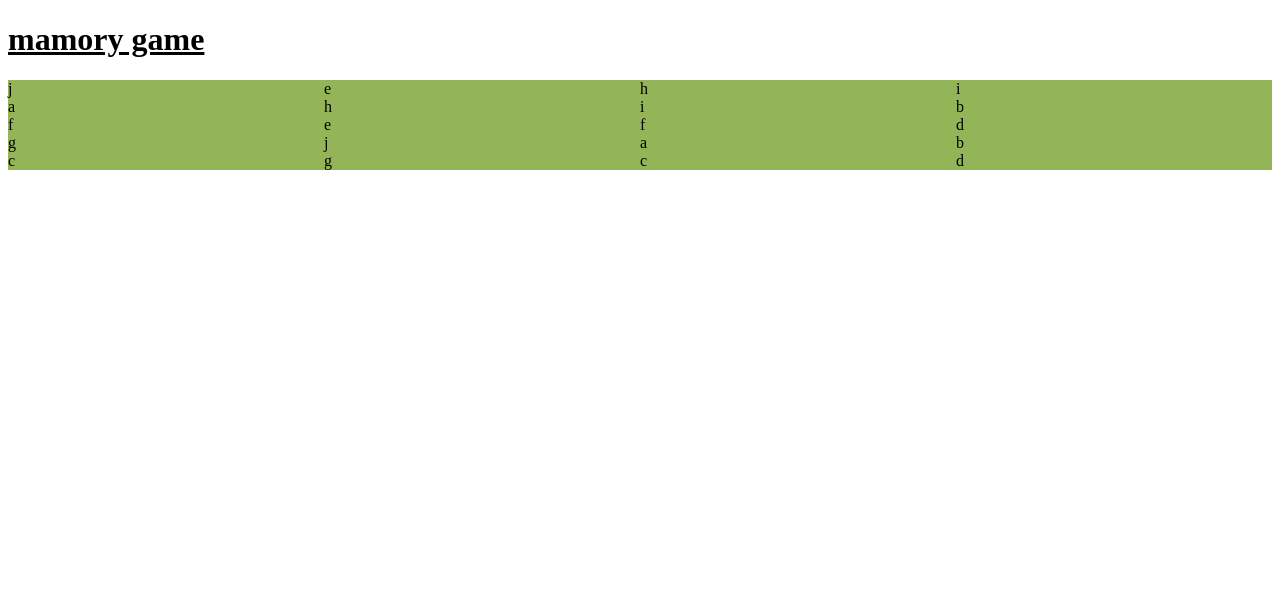
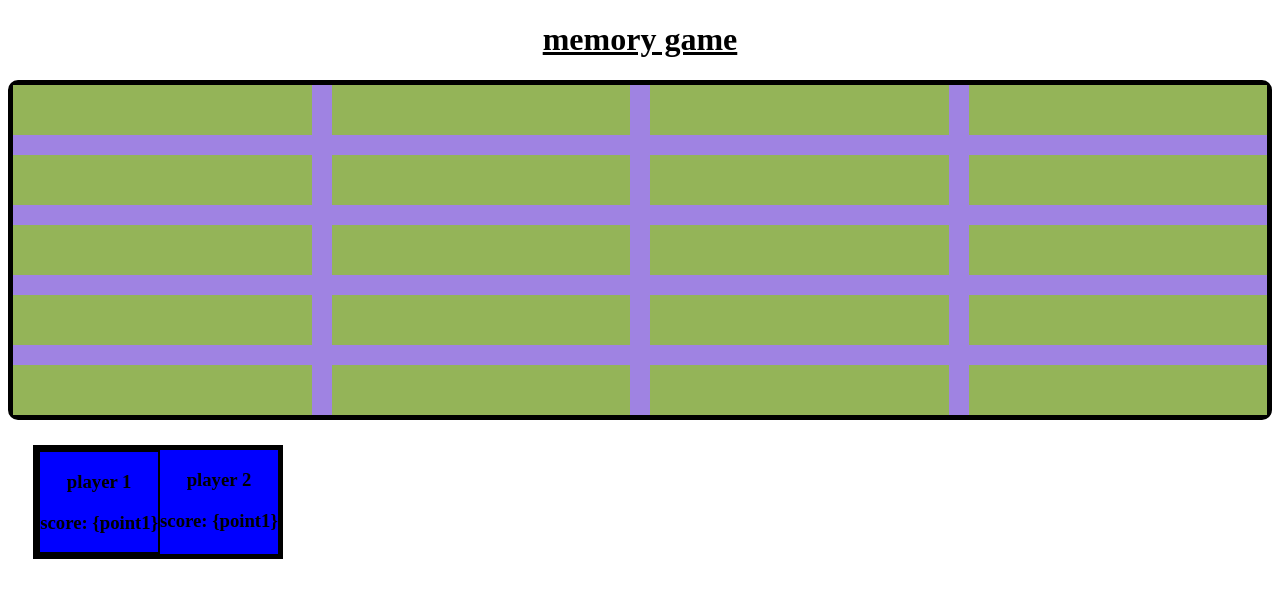
Before and after one commit to AsaelLevin/memoryGeme, a plain HTML site: page index.html in a window 1280 px wide. Drawn offline with Linux system fonts and the light colour scheme.

Commit message:
Adding index, style and main; a few minor changes

```diff
--- a/index.html
+++ b/index.html
@@ -8,8 +8,12 @@
     <link rel="stylesheet" href="style.css">
   </head>
   <body>
-    <h1><u>mamory game</u></h1>
-    <div id="board"></div>
+    <h1><u>memory game</u></h1>
+    <div id="board">
     <script src="maine.js"></script>
+  </div>
+  <div id="score">
+    <span class="player1"><h3>player 1</h3><h3>score: {point1}</h3></span> <br>
+  <span class="player2"><h3>player 2</h3><h3>score: {point1}</h3></span></div>
   </body>
 </html>
--- a/maine.js
+++ b/maine.js
@@ -20,18 +20,50 @@ const cards = [
   "i",
   "j",
 ];
-
+let per = [];
+let point1= 0
+let point2= 0
 function addCards(v, i, arr) {
   const element = document.createElement("div");
   element.innerHTML = v;
   element.id = i;
-  element.className= "card"
+  element.className = "card";
   const board = document.getElementById("board");
   board.appendChild(element);
 }
+board.addEventListener("click", (i) => {
+  i.target.style.color = "red";
+  per.push(i.target);
+    console.log(i.target);
+    if (per.length == 2) {
+      if (per[0].innerHTML == per[1].innerHTML) {
+        point1+=1
+        alert("good job! your turn agein")
+        per=[];
+      } else {
+
+        setTimeout(() => {
+          per[1].style.color = "transparent";
+          per[0].style.color = "transparent";
+          per = [];
+        }, 1000);
+         if (per == [0]){
+           setTimeout(() => {
+              alert("next player!")
+           }, 2000);
+
+        }
+      }
+    }
+
+});
 shuffleCards(cards);
 cards.forEach(addCards);
 
 function shuffleCards(v, i, arr) {
   cards.sort(() => (Math.random() > 0.5 ? 1 : -1));
 }
+function try1(e) {
+  cards.onclick("click");
+  return console.log("work");
+}
--- a/style.css
+++ b/style.css
@@ -1,14 +1,39 @@
-#board{
-background-color: rgb(159, 131, 226);
-border: 30px; line-height: normal; color: black;
-border-radius: 10px;
+h1{
+    justify-content: center;
+    text-align: center;
 }
 #board{
-        display: grid;
-        grid-template-columns: 1fr 1fr 1fr 1fr;
+
+background-color: rgb(159, 131, 226);
+border: 5px;border-style: solid; color: black;
+border-radius: 10px;
+display: grid;
+grid-template-columns: 2fr 2fr 2fr 2fr;
+gap: 20px;
 }
+
 .card{
     background-color: rgb(148, 180, 88);
-    border-bottom: 50px;
-    border-bottom-color: black;
+    border: 10px;border-style: double; color: black;
+    /* border-bottom-color: black; */
+    text-align: center;
+    height: 30px;
+    color: transparent;
+
 }
+    .card:hover  {  background-color: yellow;
+
+    }
+#score{
+    text-align: center;
+    background-color: blue;
+    border: 5px;border-style: solid;
+    margin: 2%;
+    display: inline-flex;
+}
+.player1{
+    border: 2px; border-style: solid;
+}
+.player2{
+    margin-right: auto;
+}
```
